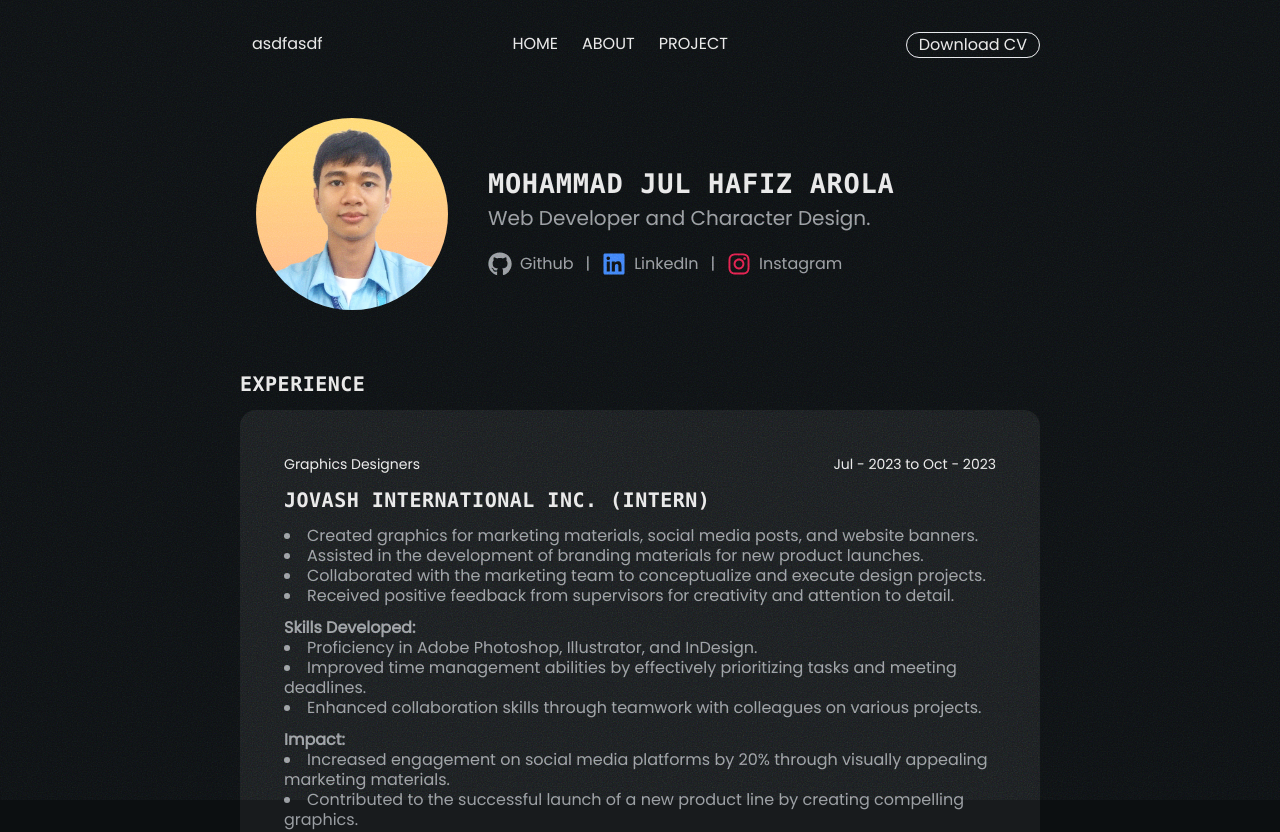
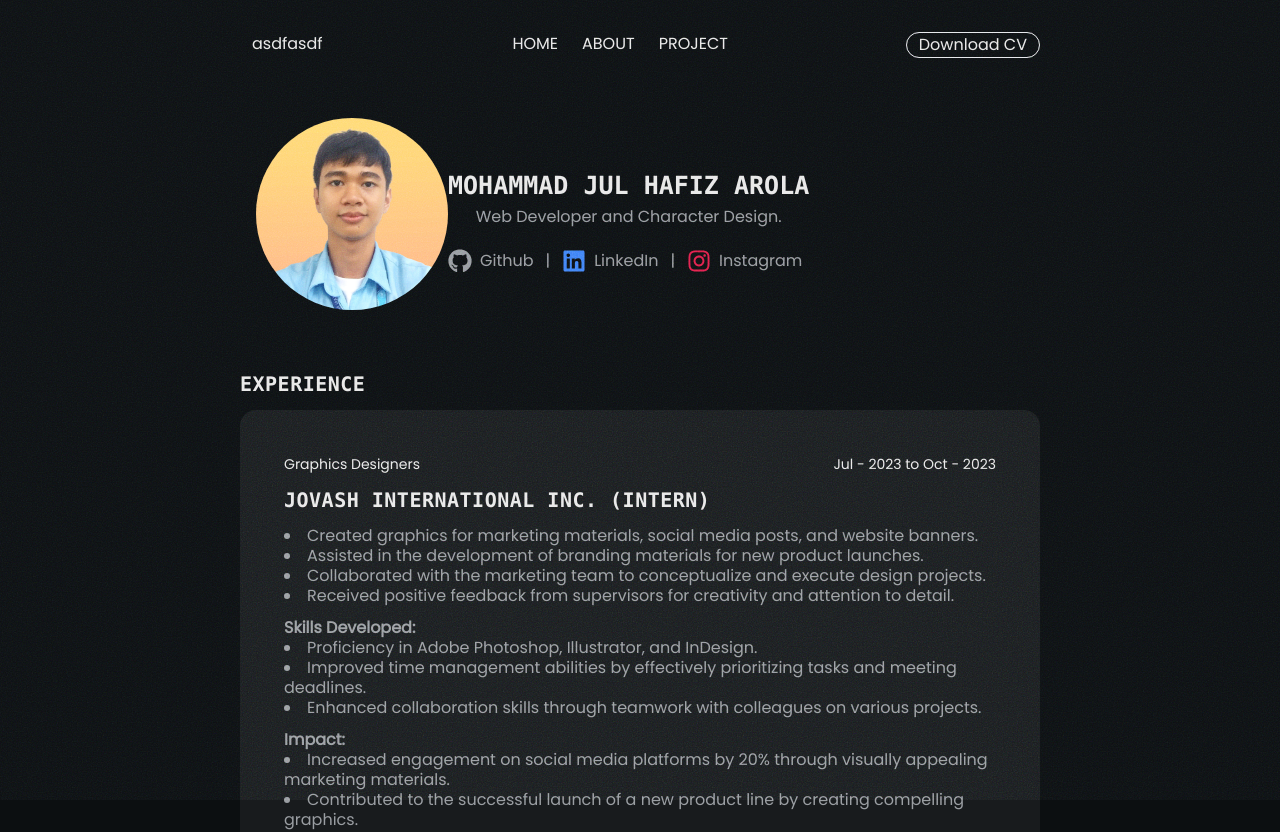
Before and after one commit to HydroKaido/Portfolio, a React (Vite) app: page / in a window 1280 px wide. Shown: the top 832 px of the page. Built offline with nearby package versions, Linux system fonts and the light colour scheme.

Commit message:
(Fix) Ui name

```diff
--- a/src/components/Home_Components/Profile_Components/index.tsx
+++ b/src/components/Home_Components/Profile_Components/index.tsx
@@ -8,7 +8,7 @@ function Profile() {
 
     <div className="flex justify-center items-center ">
             <div className="md:w-[750px] xl:w-[800px] sm:mt-7">
-            <div className="flex flex-wrap max-lg:justify-center space-x-10 mx-4">
+            <div className="flex flex-wrap max-lg:justify-center  mx-4">
               <div className="flex-wrap">
                 <div className="flex justify-center">
                   <img
@@ -18,12 +18,12 @@ function Profile() {
                   />
                 </div>
               </div>
-              <div className="flex justify-center items-center">
-                <div className="max-sm:text-center">
+              <div className="sm:flex sm:justify-center sm:items-center ">
+                <div className="text-center">
                   <div className="mb-2">
-                    <h2 className=" text-[27px] font-bold text-white/90 font-mono tracking-wide ">MOHAMMAD JUL HAFIZ AROLA
+                    <h2 className=" text-[25px] font-bold text-white/90 font-mono ">MOHAMMAD JUL HAFIZ AROLA
                     </h2>
-                    <h2 className="text-xl mb-5 text-gray-300/70">
+                    <h2 className=" mb-5 text-gray-300/70">
                       Web Developer and Character Design.
                     </h2>
                     <div className="flex flex-wrap max-sm:justify-center">
```
